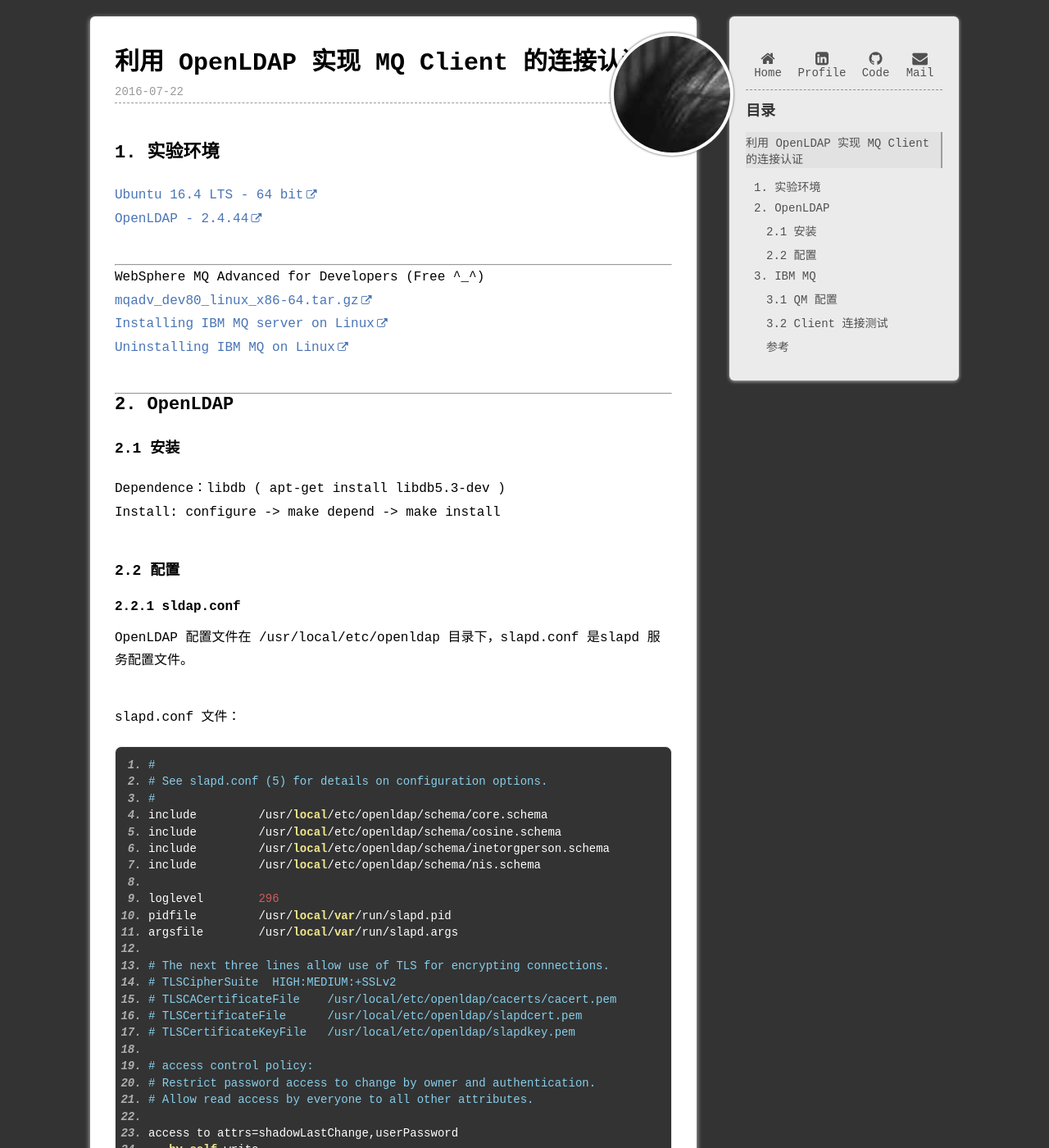
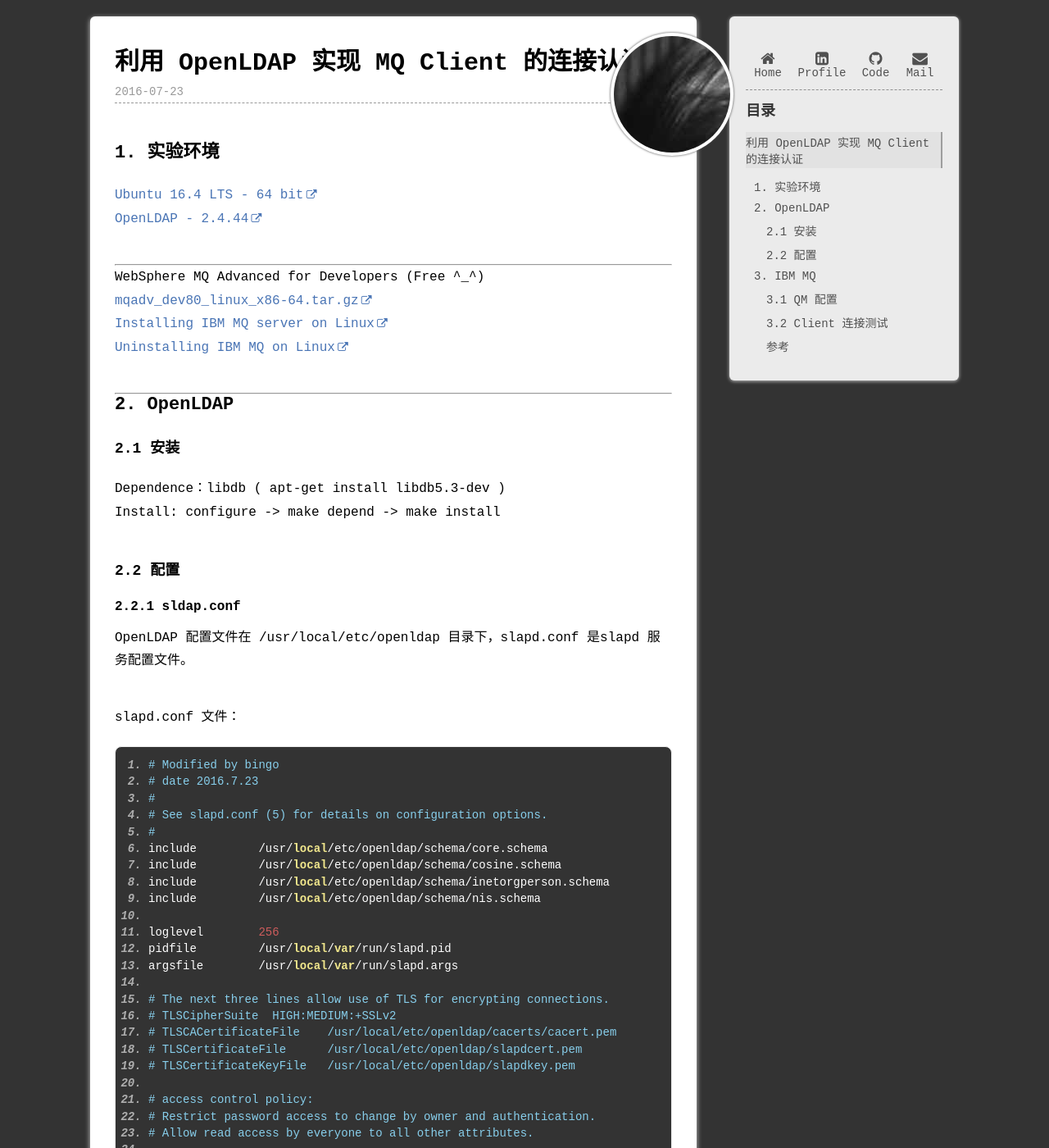
Before and after one commit to bingogh/bingogh.github.io, a Jekyll site: the page built from _posts/Skills/2016-07-23-利用 OpenLDAP 利用 OpenLDAP 实现 MQ Client 的连接认证.md, in a window 1280 px wide and 1400 px high. Shown: the whole window at 82% size. Built offline with Jekyll 4.4.1, drawn with Linux system fonts in a browser that asks for light colours; comment, search, counter and statistics services are not loaded.

Commit message:
add OpenLdap MQ

```diff
--- a/_posts/Skills/2016-07-22-利用 OpenLDAP 利用 OpenLDAP 实现 MQ Client 的连接认证.md
+++ b/_posts/Skills/2016-07-23-利用 OpenLDAP 利用 OpenLDAP 实现 MQ Client 的连接认证.md
@@ -33,6 +33,8 @@ OpenLDAP 配置文件在 /usr/local/etc/openldap 目录下，slapd.conf 是slapd
 
 slapd.conf 文件：
 
+	# Modified by bingo
+	# date 2016.7.23
 	#
 	# See slapd.conf (5) for details on configuration options.
 	#
@@ -41,7 +43,7 @@ slapd.conf 文件：
 	include         /usr/local/etc/openldap/schema/inetorgperson.schema
 	include         /usr/local/etc/openldap/schema/nis.schema
 
-	loglevel        296
+	loglevel        256
 	pidfile         /usr/local/var/run/slapd.pid
 	argsfile        /usr/local/var/run/slapd.args
 
```
Also changed, not shown: other parts of _posts/Skills/2016-07-23-利用 OpenLDAP 利用 OpenLDAP 实现 MQ Client 的连接认证.md (+1 -1 lines), images/OpenLDAP-1.jpg (added), 7 other files.
